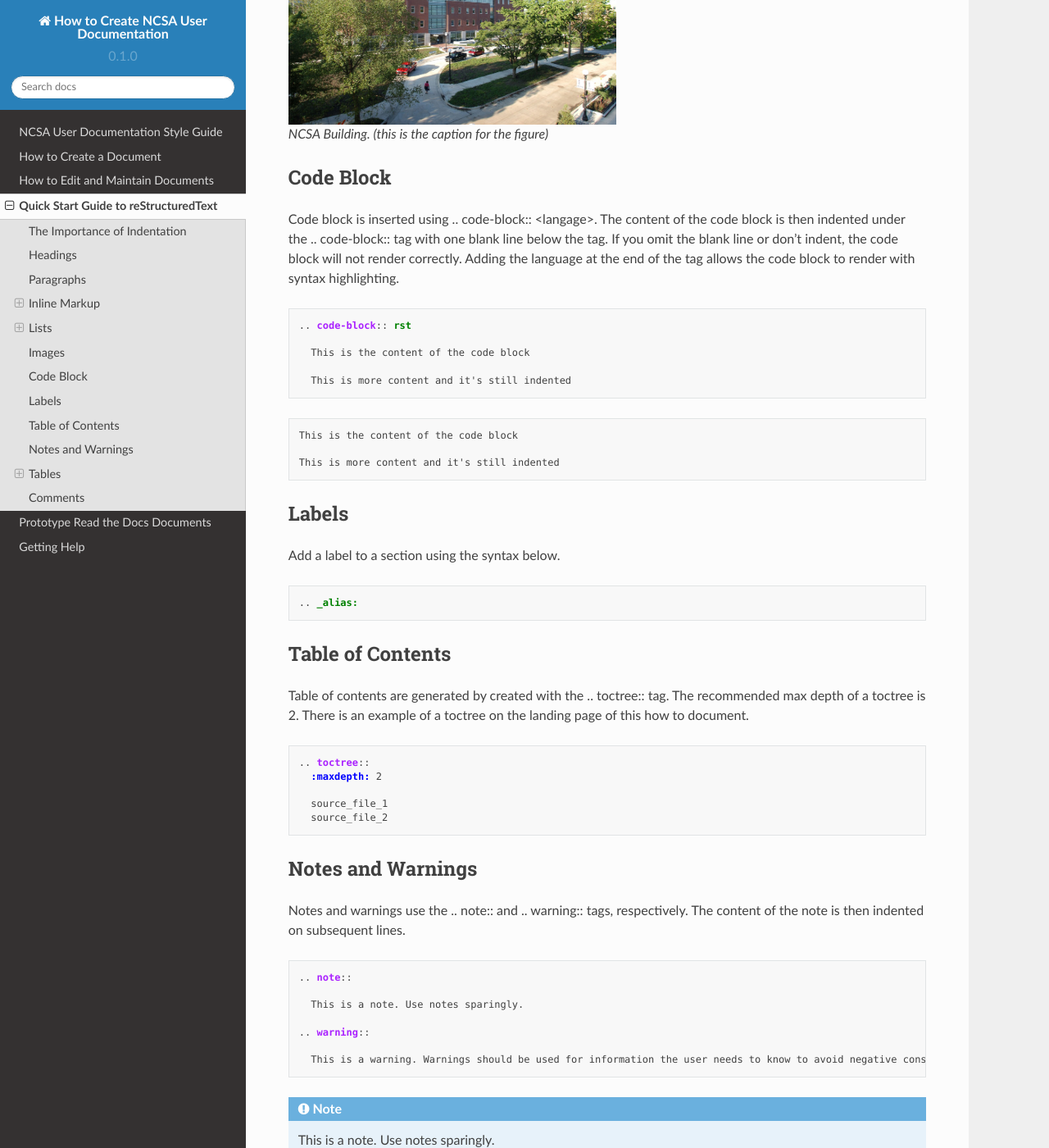
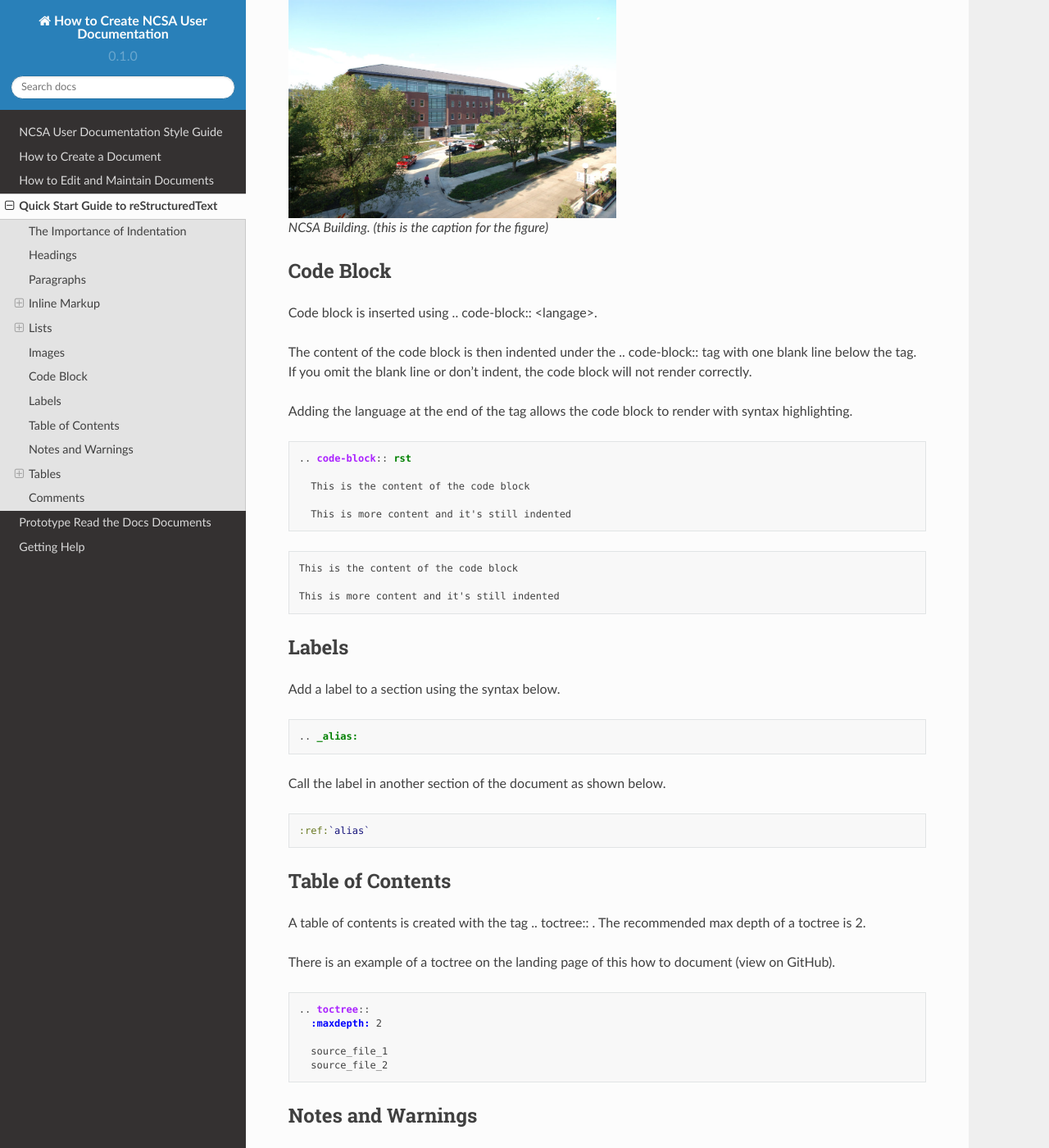
Before and after one commit to lhelms2/howto_rtd, a Sphinx documentation site: the page built from docs/source/quick_rst.rst, in a window 1280 px wide and 1400 px high, scrolled down 4503 px. Shown: the whole window at 82% size. Built offline with Sphinx 7.4.7 and the Read the Docs theme 2.0.0, drawn with Linux system fonts in a browser that asks for light colours; some of the changed text lies outside the part shown.

Commit message:
Update quick_rst.rst content updates

```diff
--- a/docs/source/quick_rst.rst
+++ b/docs/source/quick_rst.rst
@@ -10,20 +10,20 @@
 The Importance of Indentation
 ------------------------------
 
-Indentation is critical in RST. Many RST tags begin with a certain set of characters and those are assumed to start at the left margin. But the Sphinx engine then assumes that everything after the tag that is indented is also part of that tag.
+Indentation is critical in RST. Many RST tags begin with a certain set of characters and those are assumed to start at the left margin and the Sphinx engine then assumes that everything after the tag that is indented is also part of that tag.
 
 If you fail to indent tag contents after the tag, they will not be associated with the tag.
 
-If you inadvertently indent contents after a tag that you don't want associated with that tag, they are assumed to be associated with the tag and may result in rendering issues.
+If you inadvertently indent contents after a tag that you do not want associated with that tag, they are assumed to be associated with the tag and may result in rendering issues.
 
-If you're having issues with something rendering correctly, check your indentation and line spacing first!
+If you are having issues with something rendering correctly, check your indentation and line spacing first!
 
 .. _headings_rst:
 
 Headings
 ---------
 
-The document title and headings are created using non-alphanumeric 7-bit ASCII characters. Underline each heading (under- and over-line the title) with the chosen character, ensuring the line is *at least* as long as the heading, or title. The below characters match the :ref:`style`.
+The document title and headings are created using non-alphanumeric 7-bit ASCII characters. Underline each heading (under- and over-line the title) with the chosen character, ensuring the line is *at least* as long as the heading, or title text. The below characters match the :ref:`style`.
 
 .. code-block:: rst
 
@@ -108,10 +108,16 @@
 
 .. _links to Wikipedia: https://en.wikipedia.org
 
+You can also define the target inline as shown below.
+
+.. code-block:: rst
+
+  This `links to Wikipedia <https://en.wikipedia.org>`_
+
 Internal targets
 $$$$$$$$$$$$$$$$$
 
-To create hyperlinks to sections within the document, precede the heading with an underscore. If the heading has spaces or punctuation, surround it with backticks (`).
+To create hyperlinks to sections within the page, precede the heading with an underscore. If the heading has spaces or punctuation, surround it with backticks (`).
 
 .. code-block:: rst
 
@@ -217,7 +223,11 @@
 Code Block
 -----------
 
-Code block is inserted using .. code-block:: <langage>. The content of the code block is then indented under the .. code-block:: tag with one blank line below the tag. If you omit the blank line or don't indent, the code block will not render correctly. Adding the language at the end of the tag allows the code block to render with syntax highlighting.
+Code block is inserted using .. code-block:: <langage>.
+
+The content of the code block is then indented under the .. code-block:: tag with one blank line below the tag. If you omit the blank line or don't indent, the code block will not render correctly.
+
+Adding the language at the end of the tag allows the code block to render with syntax highlighting.
 
 .. code-block:: rst
 
@@ -242,12 +252,20 @@
 
   .. _alias:
 
+Call the label in another section of the document as shown below.
+
+.. code-block:: rst
+
+  :ref:`alias`
+
 .. _toc:
 
 Table of Contents
 ------------------
 
-Table of contents are generated by created with the .. toctree:: tag. The recommended max depth of a toctree is 2. There is an example of a toctree on the landing page of this how to document.
+A table of contents is created with the tag .. toctree:: . The recommended max depth of a toctree is 2.
+
+There is an example of a toctree on the landing page of this how to document (view on GitHub).
 
 .. code-block:: rst
 
@@ -262,7 +280,7 @@
 Notes and Warnings
 -------------------
 
-Notes and warnings use the .. note:: and .. warning:: tags, respectively. The content of the note is then indented on subsequent lines.
+Notes and warnings use the tags .. note:: and .. warning:: , respectively. The content of the note is then indented on subsequent lines.
 
 .. code-block:: rst
 
@@ -288,7 +306,9 @@
 Simple Tables
 ~~~~~~~~~~~~~~
 
-Simple tables use = (equal sign) and - (hyphen) to define the heading(s), rows, and columns as shown in the example below. Simple tables are simple to create but have limitations on row and column spanning.
+Simple tables use = (equal sign) and - (hyphen) to define the heading(s), rows, and columns as shown in the example below.
+
+Simple tables are simple to create but have limitations on row and column spanning.
 
 .. code-block:: rst
 
@@ -316,7 +336,9 @@
 Grid Tables
 ~~~~~~~~~~~~
 
-Grid tables are crated using - (hyphen) for row delineators, + (plus sign) for corner delineators, and | (vertical bar) for column delineators. Grid tables are more cumbersome to create but offer more flexibility in row and column spanning.
+Grid tables are crated using - (hyphen) for row delineators, + (plus sign) for corner delineators, and | (vertical bar) for column delineators.
+
+Grid tables are more cumbersome to create but offer more flexibility in row and column spanning.
 
 .. code-block:: rst
 
```
